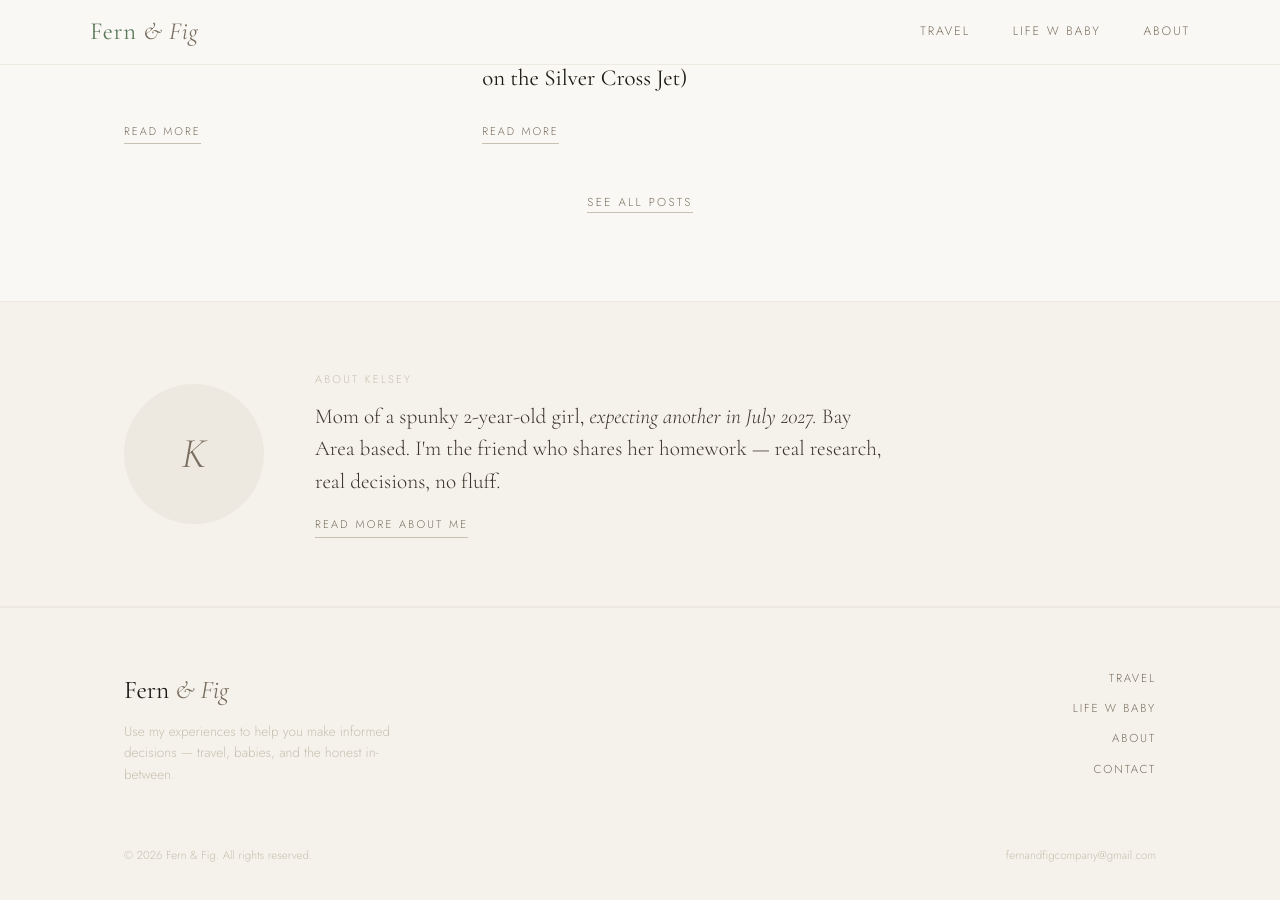
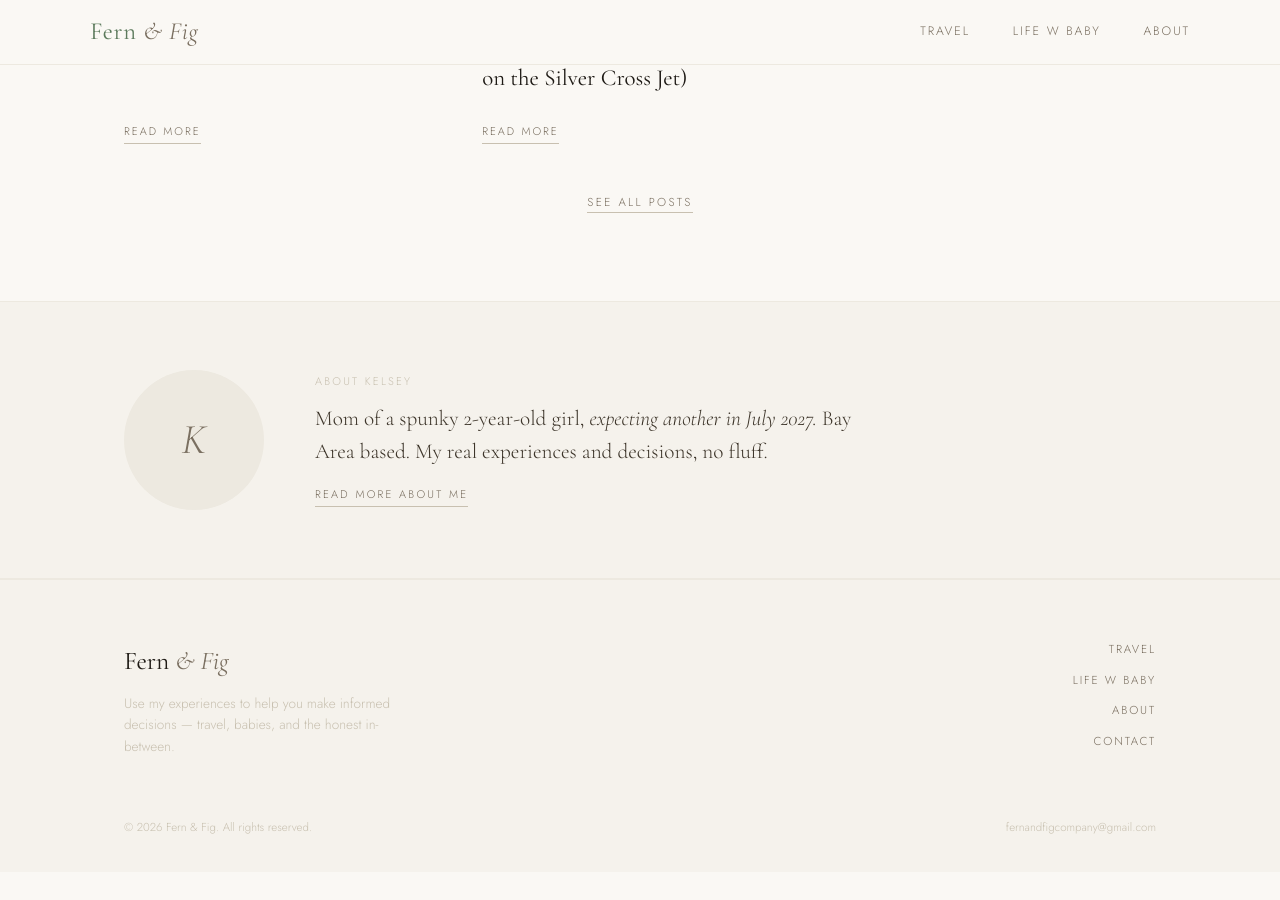
Before and after one commit to kateramoto/fernandfigco, a Jekyll site: the page built from index.markdown, in a window 1280 px wide and 900 px high, scrolled down 2199 px. Built offline with Jekyll 4.4.1, drawn with Linux system fonts in a browser that asks for light colours; after the commit the page ends 3071 px from its top, so only the background shows below that; some of the changed text lies outside the part shown.

Commit message:
Update home.html

```diff
--- a/_layouts/home.html
+++ b/_layouts/home.html
@@ -4,7 +4,7 @@ layout: default
 
 <!-- HERO -->
 <div class="home-hero">
-  <p class="eyebrow">A real mom's guide</p>
+  <p class="eyebrow">One mom's experiences</p>
   <h1>For the mom doing her <em>research</em><br>at 2am</h1>
   <p class="tagline">What we bought, why we bought it, and whether it was actually worth it.</p>
 </div>
@@ -17,7 +17,7 @@ layout: default
     <div class="about-strip__avatar">K</div>
     <div>
       <p class="about-strip__eyebrow">About Kelsey</p>
-      <p class="about-strip__text">Mom of a spunky 2-year-old girl, <em>expecting another in July 2027.</em> Bay Area based. I'm the friend who shares her homework — real research, real decisions, no fluff.</p>
+      <p class="about-strip__text">Mom of a spunky 2-year-old girl, <em>expecting another in July 2027.</em> Bay Area based. My real experiences and decisions, no fluff.</p>
       <a class="about-strip__link" href="/about/">Read more about me</a>
     </div>
   </div>
```
